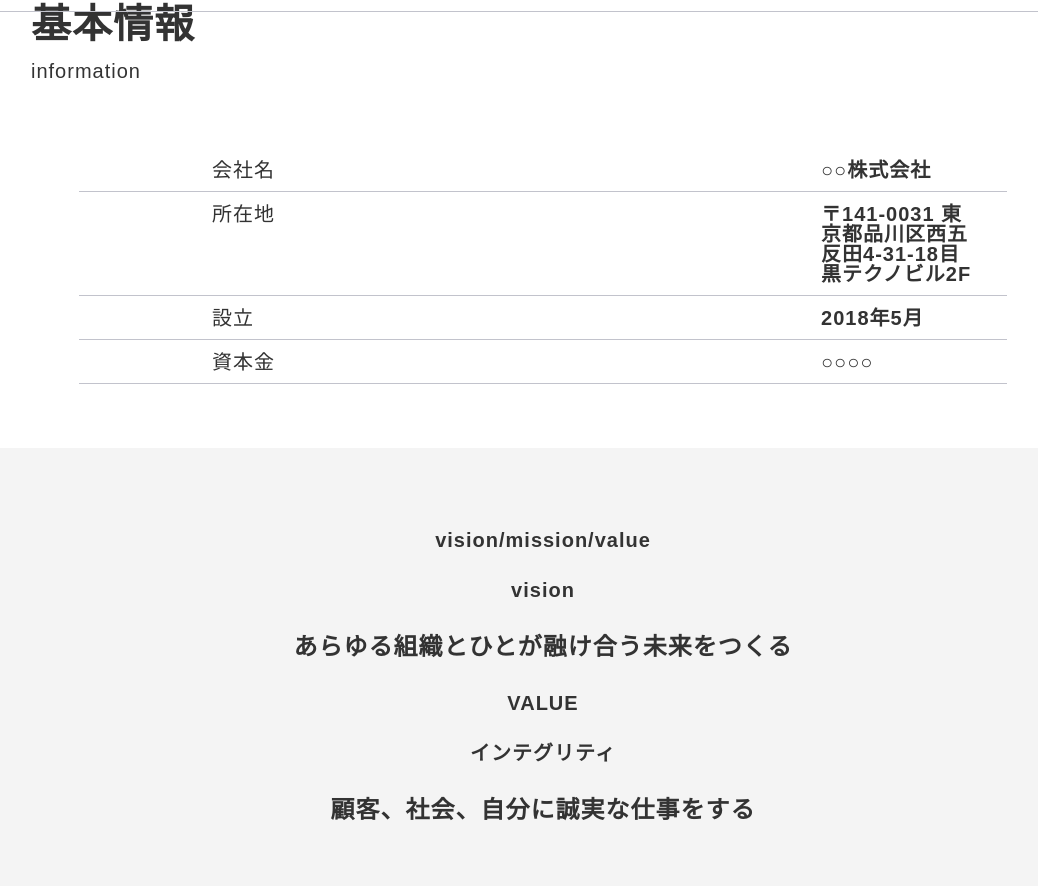
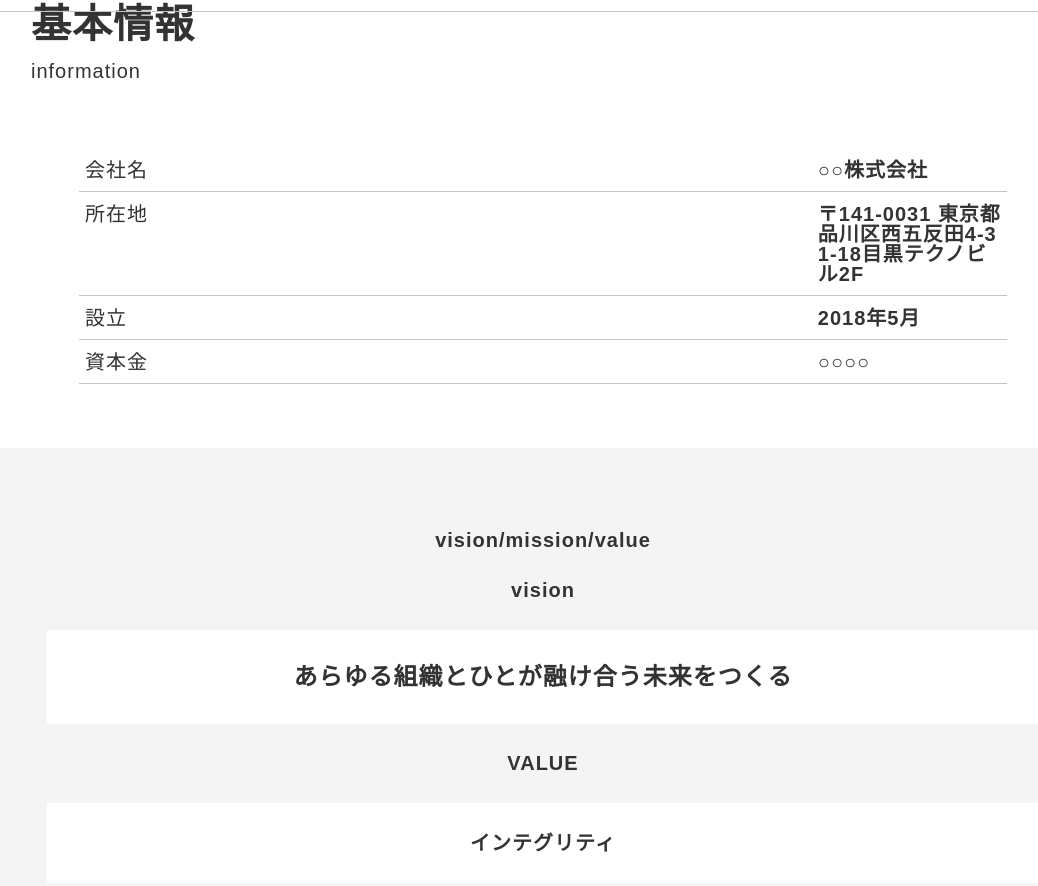
Before and after one commit to yanagisawa0519/hp2, a plain HTML site: page hp2/html/bussiness.html in a window 1280 px wide. Shown: the part 788-1674 px from the top of the page, without its empty margins (97-1135 px from the left). Drawn offline with Linux system fonts and the light colour scheme.

Commit message:
first commit

```diff
--- a/hp2/css/business.css
+++ b/hp2/css/business.css
@@ -219,6 +219,14 @@ nav.header-wrapper__nav {
     line-height: 1.4; /* 行の高さを設定 */
 }
 
+/* Vision, Value, and Integrity の背景色を設定 */
+.content-vition, .integrity-title, .integrity-content {
+    background-color: #fff; /* 背景色を設定 */
+    padding: 10px; /* テキストの周りに余白を追加 */
+}
+
+
+
 
 
 .m-news-list .item {
@@ -243,7 +251,6 @@ nav.header-wrapper__nav {
 
 
 .ttl{
-  margin-left: 60%;
 }
 
 .title-info span{
@@ -255,7 +262,7 @@ nav.header-wrapper__nav {
     justify-content: center;
     /* align-items: center; */
     position: relative;
-    padding: 12px 300px;
+    padding: 12px 131px;
 }
 
  .m-news-list{
@@ -384,7 +391,7 @@ width: 65%;
 }
 
 h4.ttl {
-    width: 120%;
+    width: 100%;
 }
 
 .item__head {
@@ -525,7 +532,7 @@ color: #fff;
     justify-content: center;
     /* align-items: center; */
     position: relative;
-    padding: 12px 249px;
+    padding: 12px 122px;
 }
 
 a:before {
@@ -537,7 +544,6 @@ a:before {
     height: 1px;
     background: #c2c3cc;
 }
-
 .left-inqu h1 {
   padding-bottom: 5%;
 
```
